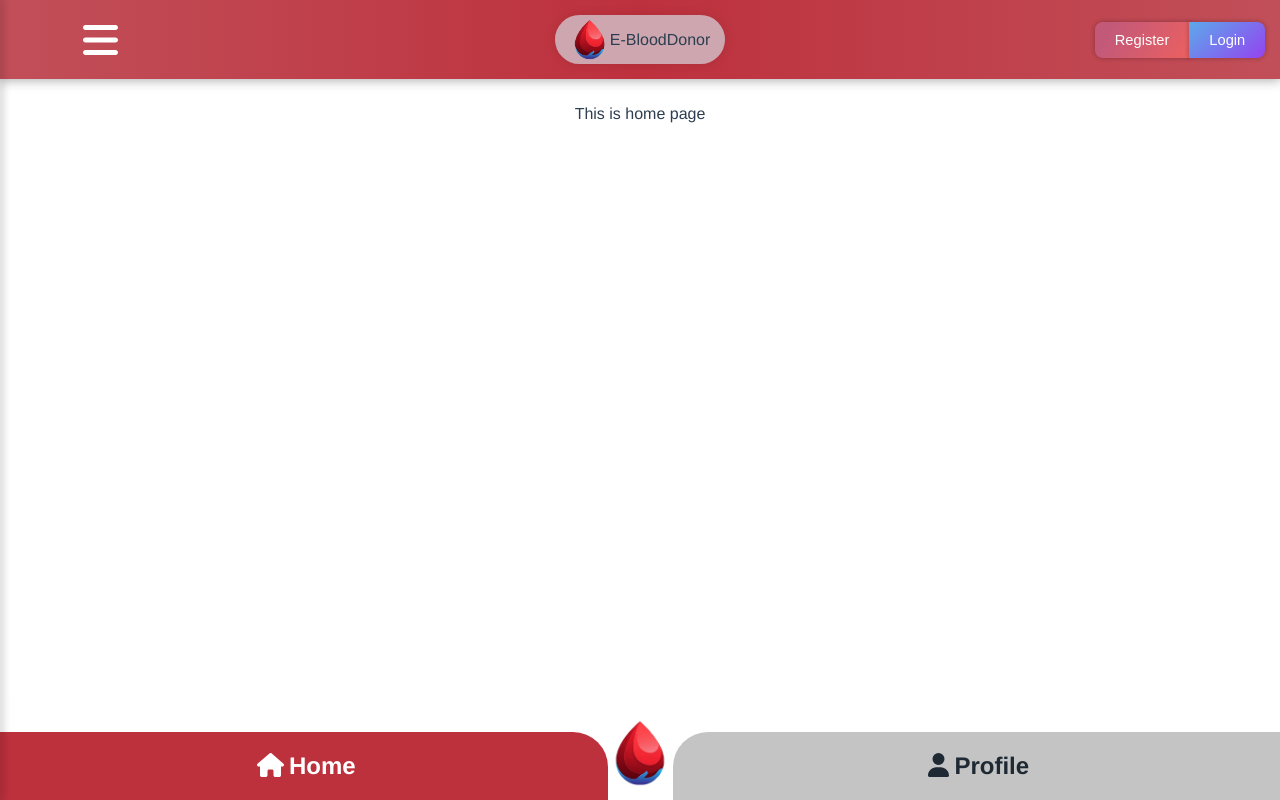
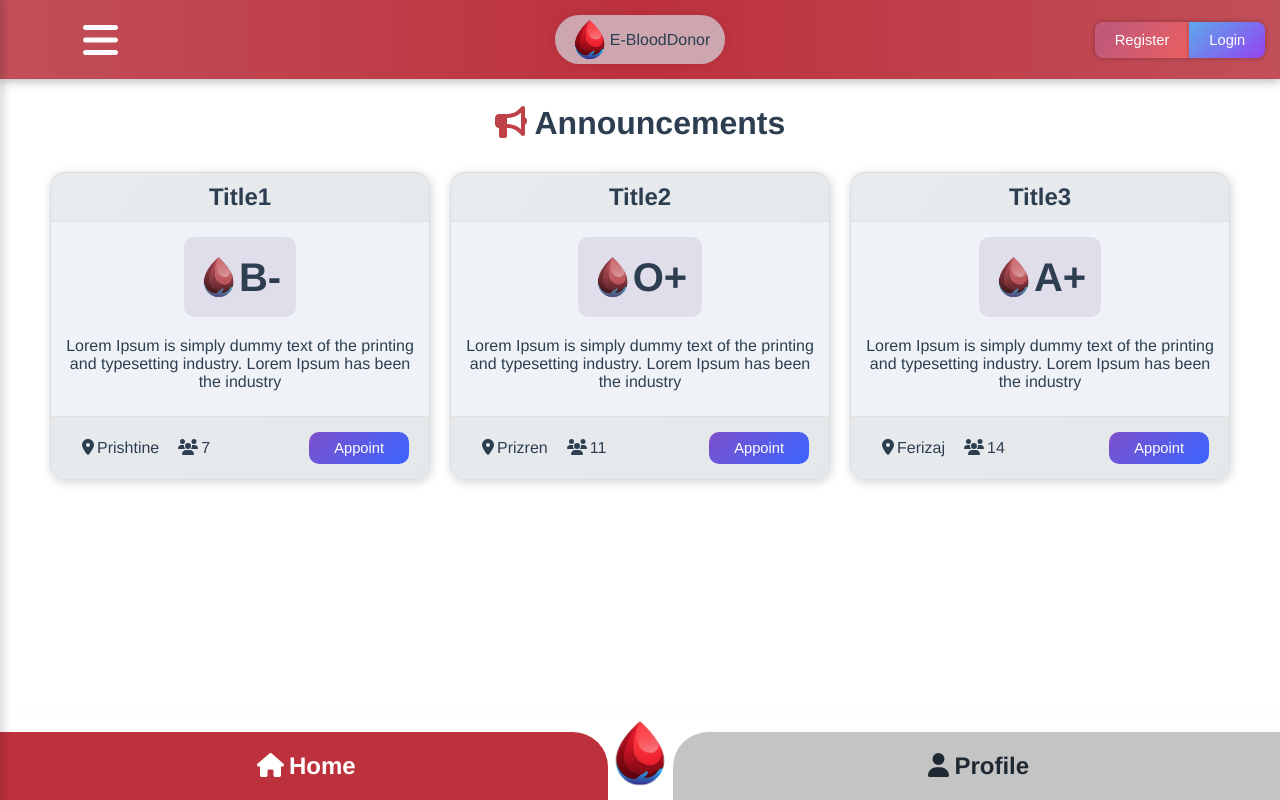
Before and after one commit to rilindtasholli/e-blooddonor, a Vue app in the folder eblooddonor-app/: page / in a window 1280 px wide. Built offline with nearby package versions, Linux system fonts and the light colour scheme.

Commit message:
created home page and AnnouncementCard component

```diff
--- /dev/null
+++ b/eblooddonor-app/src/components/AnnouncementCard.vue
@@ -0,0 +1,132 @@
+<template>
+    <div>
+      <router-link to="/">
+        <div class="card">
+          <div class="card-header">
+            <h2 class="title">{{announcement.title}}</h2>
+          </div>
+          <div class="card-body">
+            <div class="blood-type">
+                <img src="../assets/cardIcon.png" class="card-image" alt="card image">
+                <span>{{announcement.bloodtype}}</span>
+            </div>
+
+            <p class="description">{{announcement.text}}</p>
+          </div>
+           <div class="card-footer">
+              <div class="info">
+                <span class="city"><font-awesome-icon :icon="['fas', 'map-marker-alt']" />{{announcement.city}}</span>
+                <span class="participants"><font-awesome-icon :icon="['fas', 'users']" />{{announcement.participants.length}}</span>
+              </div>
+              <button>Appoint</button>
+           </div>
+        </div>
+      </router-link>
+    </div>
+</template>
+
+<script>
+export default {
+  props: {
+    announcement: Object
+  }
+
+}
+</script>
+
+<style scoped>
+
+a{
+  text-decoration: none;
+  color: unset;
+}
+.card{
+  background: linear-gradient(120deg, rgb(231, 235, 238) 0%, rgb(229, 232, 235) 100%);
+  border-radius: 15px;
+  margin: 10px;
+  width: 380px;
+  box-sizing: border-box;
+  box-shadow: 1px 2px 8px 1px rgba(0, 0, 0, 0.15);
+  border: solid 1px rgba(204, 204, 204, 0.39);
+  transition: 0.3s;
+  overflow: hidden;
+}
+.card:hover{
+  transform: scale(1.035);
+}
+.card>*{
+  padding: 10px;
+}
+.card-body{
+  display: flex;
+  flex-direction: column;
+  align-items: center;
+  background: rgb(239, 243, 247);
+  border-top: solid 1px rgb(224, 224, 224);
+  border-bottom: solid 1px rgb(224, 224, 224);
+}
+
+.card-body p {
+  padding: 15px 0;
+}
+
+.blood-type{
+    border-radius: 10px;
+    background-color: rgb(225, 222, 236);
+    display: flex;
+    justify-content: center;
+    align-items: center;
+    min-height: 80px;
+    padding: 10px 15px;
+    margin: 5px;
+}
+
+.blood-type span{
+    font-weight: bold;
+    font-size: 30pt;
+}
+.card-image{
+  width: 40px;
+}
+.card-footer{
+  display: flex;
+  justify-content: space-between;
+  align-items: center;
+  padding: 15px 0;
+}
+.card-footer>*{
+  margin: 0 20px;
+}
+
+.card-footer > button{
+  background: linear-gradient(132deg, rgb(125, 80, 204) 0%, rgb(58, 101, 255) 100%);
+  padding: 8px 25px;
+  border-radius: 10px;
+  border: none;
+  color: white;
+  font-size: 11pt;
+  transition: 0.8s;
+}
+.card-footer > button:hover{
+  background: linear-gradient(132deg, rgb(106, 62, 180) 0%, rgb(54, 92, 230) 100%);
+  color: white;
+  cursor: pointer;
+}
+.city,
+.participants{
+  margin: 0 8px;
+}
+.city>svg,
+.participants>svg{
+  margin: 0 3px;
+}
+
+@media only screen and (max-width: 500px) {
+  .card {
+    width: 100%;
+    max-width: 380px;
+
+    margin: 10px 0;
+  }
+}
+</style>
--- a/eblooddonor-app/src/views/Home.vue
+++ b/eblooddonor-app/src/views/Home.vue
@@ -1,13 +1,98 @@
 <template>
   <div class="main">
-      This is home page
+    <h1><font-awesome-icon :icon="['fas', 'bullhorn']" /> Announcements</h1>
+
+    <div v-if="this.announcements">
+       <div id="announcements">
+          <AnnouncementCard
+            v-for="announcement in announcements"
+            :key="announcement._id"
+            :announcement="announcement"
+          />
+        </div>
+
+    </div>
+
+    <div v-else>
+      <h3><font-awesome-icon :icon="['fas', 'circle-exclamation']" /> There are no announcements!</h3>
+    </div>
+
   </div>
+
 </template>
 
 <script>
-export default {}
+import AnnouncementCard from "@/components/AnnouncementCard.vue";
+
+export default {
+  name: "Home",
+  components: {
+    AnnouncementCard,
+  },
+  data(){
+    return{
+      announcements: [
+        {
+          _id: '1',
+          title: 'Title1',
+          text: 'Lorem Ipsum is simply dummy text of the printing and typesetting industry. Lorem Ipsum has been the industry',
+          bloodtype: 'B-',
+          city: 'Prishtine',
+          participants: ['user', 'user', 'user', 'user', 'user', 'user', 'user']
+        },
+        {
+          _id: '2',
+          title: 'Title2',
+          text: 'Lorem Ipsum is simply dummy text of the printing and typesetting industry. Lorem Ipsum has been the industry',
+          bloodtype: 'O+',
+          city: 'Prizren',
+          participants: ['user', 'user', 'user', 'user', 'user', 'user', 'user', 'user', 'user', 'user' ,'user']
+        },
+        {
+          _id: '3',
+          title: 'Title3',
+          text: 'Lorem Ipsum is simply dummy text of the printing and typesetting industry. Lorem Ipsum has been the industry',
+          bloodtype: 'A+',
+          city: 'Ferizaj',
+          participants: ['user', 'user', 'user', 'user', 'user', 'user', 'user', 'user', 'user', 'user' ,'user' ,'user' ,'user' ,'user']
+        },
+      ]
+    }
+  }
+
+};
 </script>
 
-<style>
+<style scoped>
+#announcements {
+  display: flex;
+  justify-content: center;
+  flex-wrap: wrap;
+  padding: 20px;
+}
 
+svg{
+  color: rgb(190, 65, 71);
+}
+
+ul{
+  border: '2px solid red';
+}
+
+li {
+  display: 'inline-block';
+  border: '2px dotted green';
+}
+a {
+    color: 'blue';
+}
+
+@media only screen and (max-width: 500px) {
+  #announcements {
+    display: flex;
+    justify-content: center;
+    flex-wrap: wrap;
+    padding: 10px;
+  }
+}
 </style>
```
Also changed, not shown: eblooddonor-app/src/main.js (+8 -2 lines), eblooddonor-app/src/assets/cardIcon.png (added).
